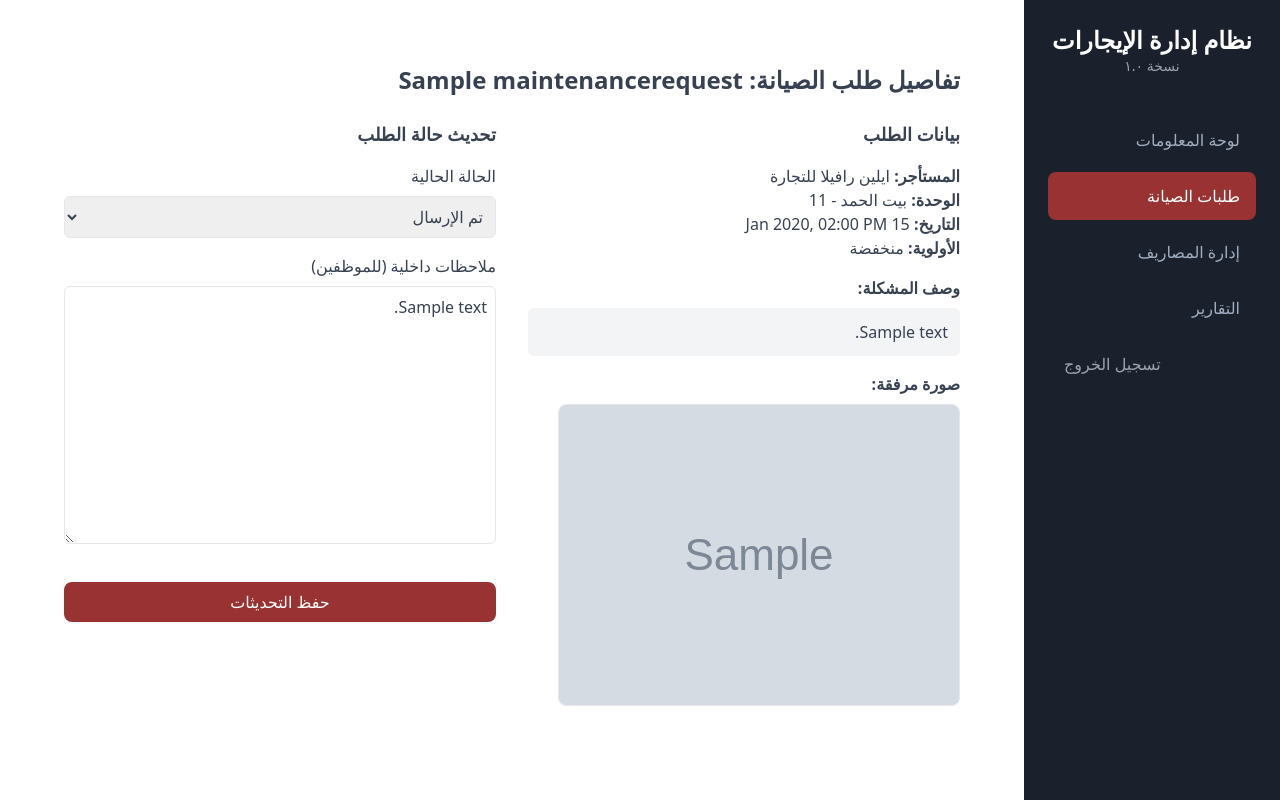
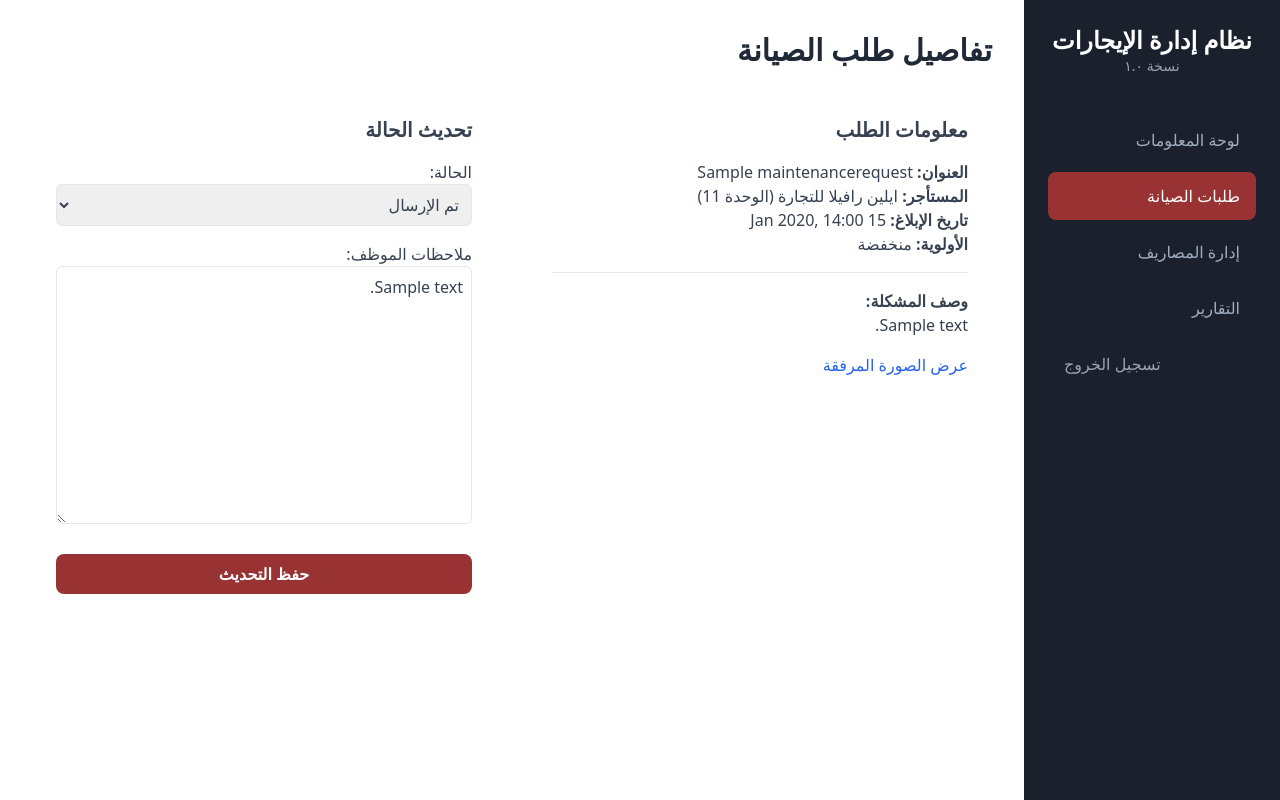
Before and after one commit to alabri0803/rent_management, a Django app: page /dashboard/maintenance/1/ in a window 1280 px wide. Run offline with Django 5.2, Linux system fonts and the light colour scheme; a user stored in the database is signed in; data comes from the database, SQL or seed files in the repository; tables that the repository leaves empty hold one stand-in row (values such as "Sample post"); grey boxes marked "Sample" are stand-in pictures; some libraries are stand-ins or nearby versions.

Commit message:
تحديث maintenace_detail dashboard

```diff
--- a/dashboard/templates/dashboard/maintenance_detail.html
+++ b/dashboard/templates/dashboard/maintenance_detail.html
@@ -1,41 +1,24 @@
 {% extends 'dashboard/base.html' %}
 {% block title %}تفاصيل طلب الصيانة{% endblock %}
 {% block content %}
-<div class="card p-8">
-  <h2 class="text-2xl font-bold mb-6">تفاصيل طلب الصيانة: {{ object.title }}</h2>
+<h2 class="text-3xl font-bold text-gray-800 mb-6">تفاصيل طلب الصيانة</h2>
 <div class="grid grid-cols-1 md:grid-cols-2 gap-8">
-    <div>
-      <h3 class="font-bold text-lg mb-4">بيانات الطلب</h3>
-      <p><strong>المستأجر:</strong> {{ object.lease.tenant.name }}</p>
-      <p><strong>الوحدة:</strong> {{ object.lease.unit }}</p>
-      <p><strong>التاريخ:</strong> {{ object.reported_date|date:"d M Y, h:i A" }}</p>
+<div class="card p-6">
+<h3 class="text-xl font-bold mb-4">معلومات الطلب</h3>
+<p><strong>العنوان:</strong> {{ object.title }}</p>
+<p><strong>المستأجر:</strong> {{ object.lease.tenant.name }} (الوحدة {{ object.lease.unit.unit_number }})</p>
+<p><strong>تاريخ الإبلاغ:</strong> {{ object.reported_date|date:"d M Y, H:i" }}</p>
 <p><strong>الأولوية:</strong> {{ object.get_priority_display }}</p>
-      <div class="mt-4">
-        <h4 class="font-semibold">وصف المشكلة:</h4>
-        <p class="text-gray-700 bg-gray-100 p-3 rounded-md mt-2">{{ object.description }}</p>
+<hr class="my-4"><p><strong>وصف المشكلة:</strong></p><p>{{ object.description }}</p>
+{% if object.image %}<a href="{{ object.image.url }}" target="_blank" class="mt-4 inline-block text-blue-600 hover:underline">عرض الصورة المرفقة</a>{% endif %}
 </div>
-      {% if object.image %}
-      <div class="mt-4">
-        <h4 class="font-semibold">صورة مرفقة:</h4>
-        <img src="{{ object.image.url }}" alt="صورة المشكلة" class="mt-2 rounded-lg border max-w-full">
-      </div>
-      {% endif %}
-    </div>
-    <div>
-      <h3 class="font-bold text-lg mb-4">تحديث حالة الطلب</h3>
+<div class="card p-6">
+<h3 class="text-xl font-bold mb-4">تحديث الحالة</h3>
 <form method="post">
 {% csrf_token %}
-        <div class="mb-4">
-          <label class="block mb-2">الحالة الحالية</label>
-          {{ form.status }}
-        </div>
-        <div class="mb-4">
-          <label class="block mb-2">ملاحظات داخلية (للموظفين)</label>
-          {{ form.staff_notes }}
-        </div>
-        <button type="submit" class="btn-primary w-full py-2 rounded-lg mt-4">حفظ التحديثات</button>
+<div class="space-y-4">{{ form.as_p }}</div>
+<button type="submit" class="mt-6 w-full btn-primary py-2 rounded-lg font-semibold">حفظ التحديث</button>
 </form>
 </div>
 </div>
-</div>
 {% endblock %}
```
Lines whose indentation alone changed are shown as unchanged.
